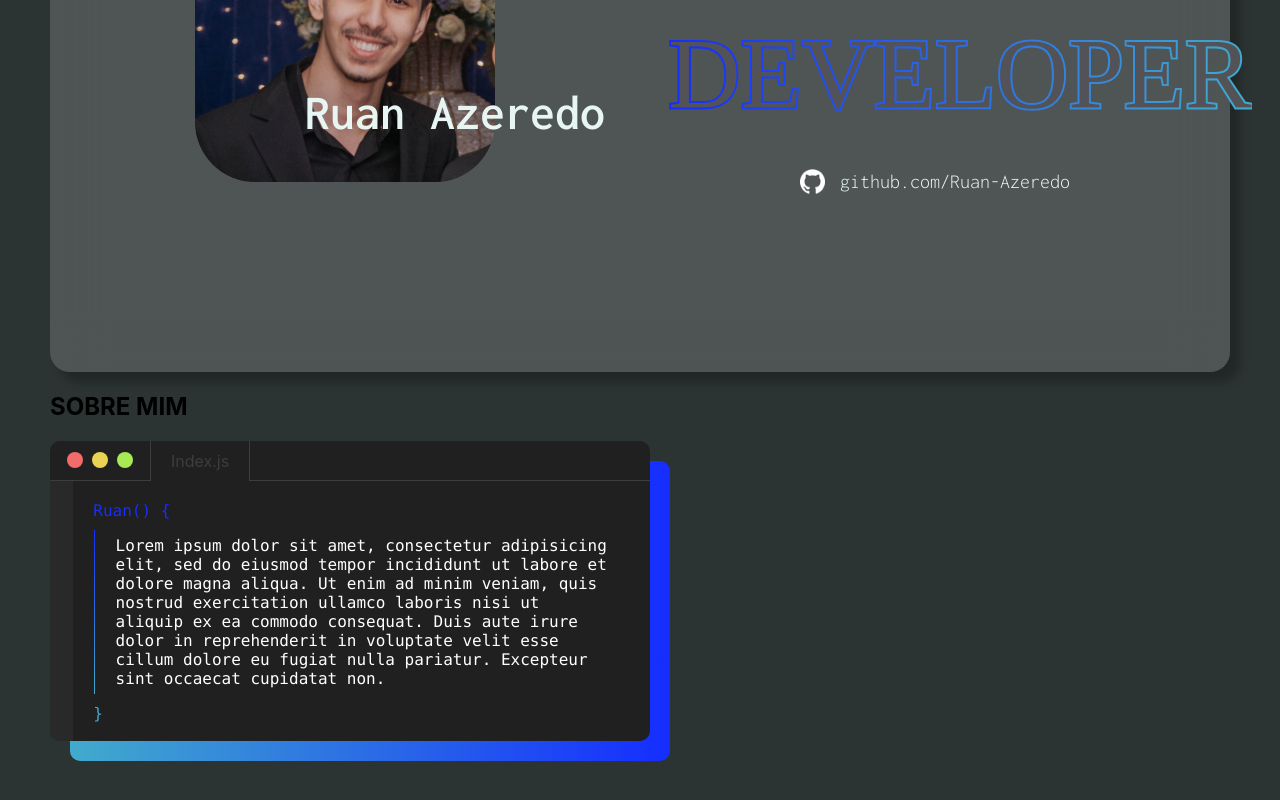
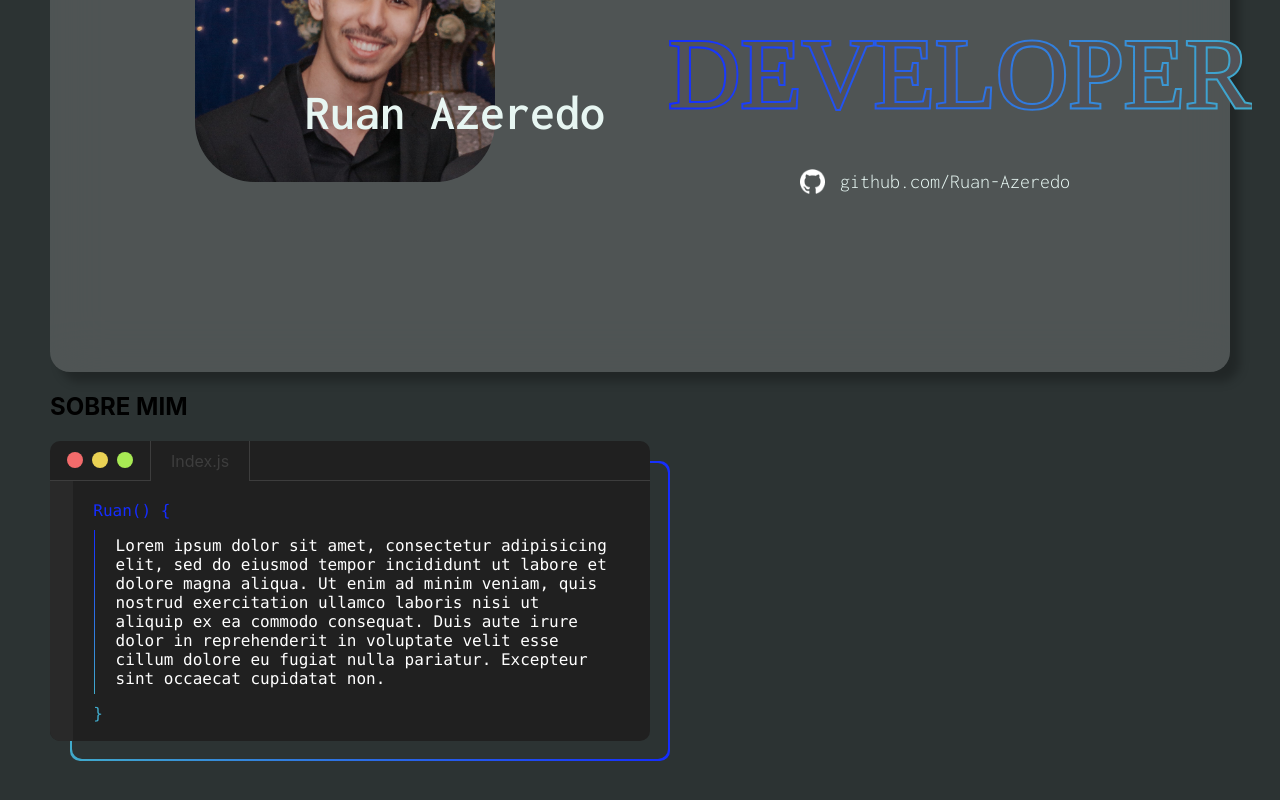
Before and after one commit to Ruan-Azeredo/portifolio, a React (Create React App) app: page / in a window 1280 px wide. Shown: the part 358-1158 px from the top of the page. Built offline with nearby package versions, Linux system fonts and the light colour scheme; a web font is replaced by a local one.

Commit message:
:construction: chore: adiciona div para border gra

```diff
--- a/src/VsScreenComponent.jsx
+++ b/src/VsScreenComponent.jsx
@@ -23,7 +23,7 @@ export default function VsScreenComponent() {
                     </div>
                 </div>
             </div>
-            <div className="border-gradient"></div>
+            <div className="border-gradient"> <div className="inside-gradient"></div></div>
         </div>
     )
 }
```
